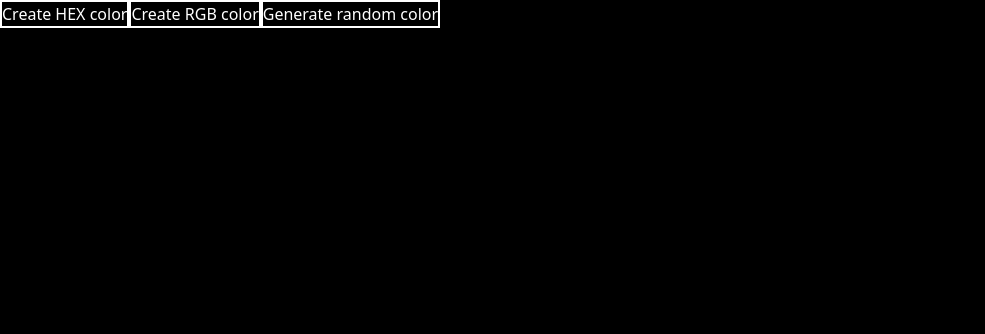
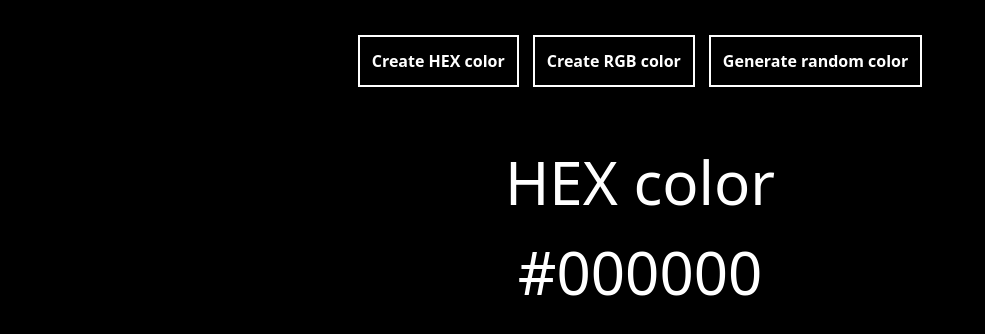
Before and after one commit to Vibeflow12/React-project-from-yt, a React (Vite) app: page / in a window 1280 px wide. Shown: the top 334 px of the page, without its empty margins (0-985 px from the left). Built offline with nearby package versions, Linux system fonts and the light colour scheme.

Commit message:
random color generator is compleated

```diff
--- a/src/App.jsx
+++ b/src/App.jsx
@@ -1,6 +1,6 @@
 import './App.css'
 import Accordian from './components/accordian'
-import RandomColor from './components/accordians'
+import RandomColor from './components/randomcolorgen'
 
 
 function App() {
--- a/src/components/accordians/index.jsx
+++ /dev/null
@@ -1,27 +0,0 @@
-import { useState } from "react";
-import data from "../accordian/data";
-
-
-
-export default function RandomColor() {
-
-    const [typeOfColor, setTypeOfColor] = useState('hex');
-    const [color, setColor] = useState('#000000');
-
-    function handleCreateRandomHexColor() { }
-    function handleCreateRandomRgbColor() { }
-
-
-    return (
-        <div style={{
-            width: "100vw",
-            height: "100vh",
-            background: color,
-
-        }}>
-            <button className="border-2 border-white text-white" >Create HEX color</button>
-            <button className="border-2 border-white text-white">Create RGB color</button>
-            <button className="border-2 border-white text-white" onClick={typeOfColor === 'hex' ? handleCreateRandomHexColor : handleCreateRandomRgbColor}>Generate random color</button>
-        </div>
-    )
-}
--- /dev/null
+++ b/src/components/randomcolorgen/index.jsx
@@ -0,0 +1,73 @@
+import { useState } from "react";
+
+export default function RandomColor() {
+
+    const [typeOfColor, setTypeOfColor] = useState('hex');
+    const [color, setColor] = useState('#000000');
+
+    function randomColorUtility(length) {
+        return Math.floor(Math.random() * length)
+    }
+
+    function generateColor(type) {
+        if (type === 'rgb') {
+            const r = randomColorUtility(256);
+            const g = randomColorUtility(256);
+            const b = randomColorUtility(256);
+            setColor(`rgb(${r}, ${g}, ${b})`);
+        } else {
+            const hex = [1, 2, 3, 4, 5, 6, 7, 8, 9, "A", "B", "C", "D", "E", "F"];
+            let hexColor = "#";
+
+            for (let i = 0; i < 6; i++) {
+                hexColor += hex[randomColorUtility(hex.length)];
+            }
+            setColor(hexColor);
+        }
+    }
+
+    return (
+        <div style={{
+            width: "100vw",
+            height: "100vh",
+            background: color,
+            border: "10px solid black"
+        }}>
+
+            <div style={{
+                display: "flex",
+                justifyContent: "center",
+                gap: "14px",
+                paddingTop: "25px"
+            }}>
+                <button className="border-2 border-white text-white px-3 py-3 font-extrabold"
+                    onClick={() => {
+                        setTypeOfColor('hex');
+                        generateColor('hex');
+                    }} >
+                    Create HEX color
+                </button>
+                <button className="border-2 border-white text-white px-3 py-3 font-extrabold"
+                    onClick={() => {
+                        setTypeOfColor('rgb');
+                        generateColor('rgb');
+                    }}>
+                    Create RGB color
+                </button>
+                <button className="border-2 border-white text-white px-3 py-3 font-extrabold" onClick={() => generateColor(typeOfColor)}>Generate random color</button>
+            </div>
+            <div style={{
+                display: "flex",
+                justifyContent: "center",
+                alignItems: "center",
+                color: "white",
+                fontSize: "60px",
+                marginTop: "50px",
+                flexDirection: "column"
+            }}>
+                <h3>{typeOfColor === "rgb" ? 'RGB color' : 'HEX color'}</h3>
+                <h1>{color}</h1>
+            </div>
+        </div>
+    )
+}
```
